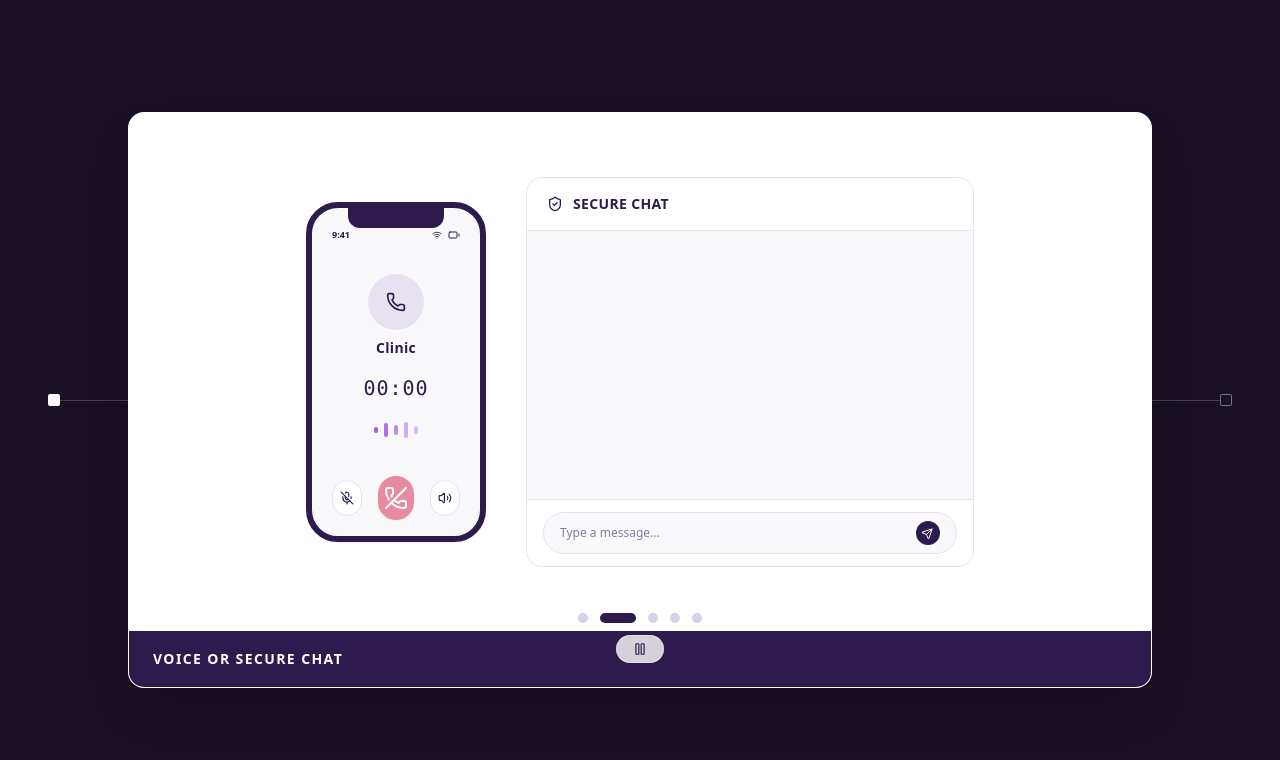
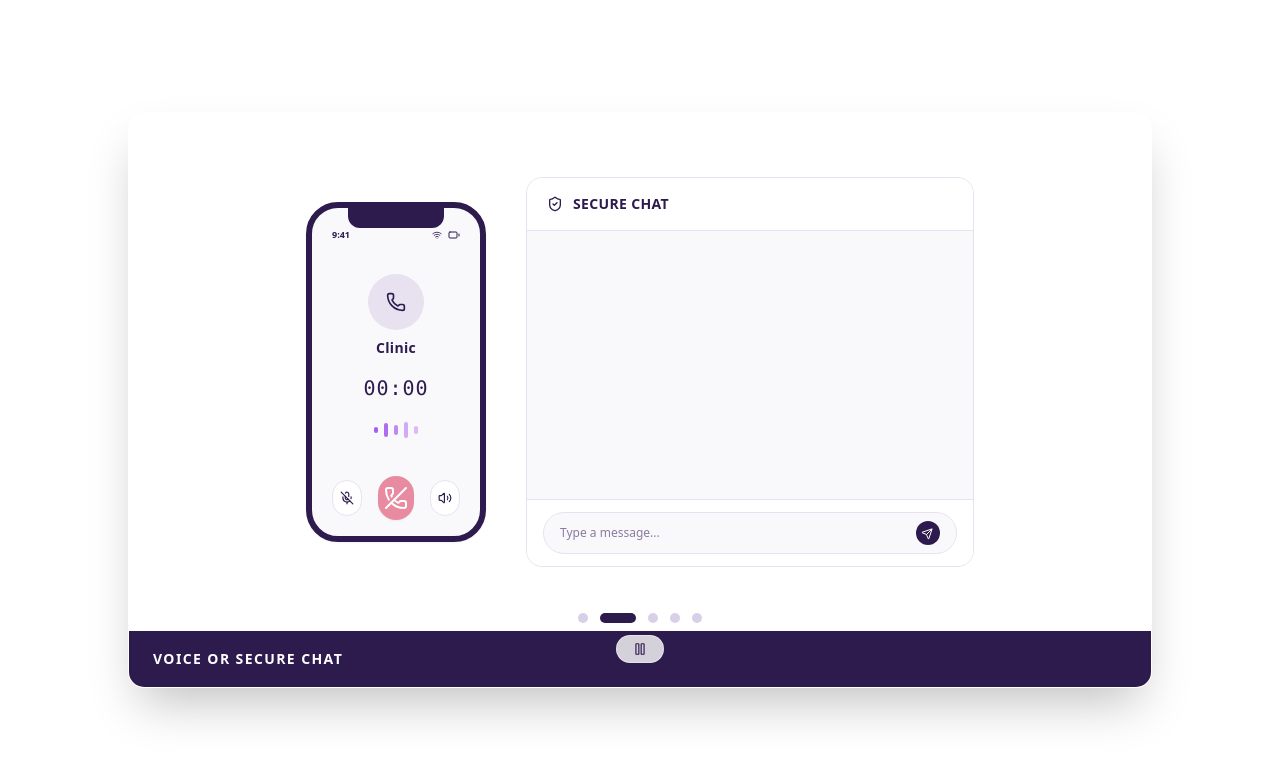
Before and after one commit to milar55/Viv-Health_magic-patterns-website-demo, a React (Vite) app: page / in a window 1280 px wide. Shown: the top 760 px of the page. Built offline with nearby package versions, Linux system fonts and the light colour scheme.

Commit message:
feat: make background white and remove horizontal lines on sides of animation

```diff
--- a/src/App.tsx
+++ b/src/App.tsx
@@ -2,7 +2,7 @@ import React from 'react';
 import { VivHealthDemo } from './components/VivHealthDemo';
 export function App() {
   return (
-    <main className="min-h-screen w-full bg-black">
+    <main className="min-h-screen w-full bg-white">
       <VivHealthDemo />
     </main>);
 
--- a/src/components/VivHealthDemo.tsx
+++ b/src/components/VivHealthDemo.tsx
@@ -56,16 +56,7 @@ export function VivHealthDemo() {
     }
   };
   return (
-    <div className="w-full min-h-screen bg-[#1A1025] flex items-center justify-center p-4 md:p-8 font-sans relative overflow-hidden">
-      {/* Kato-style Side Navigation Lines */}
-      <div className="absolute inset-0 pointer-events-none flex items-center justify-between px-4 md:px-12 z-0">
-        <div className="flex items-center w-full max-w-[1200px] mx-auto relative">
-          <div className="w-3 h-3 bg-white rounded-sm z-10" />
-          <div className="h-[1px] bg-white/20 flex-1" />
-          <div className="h-[1px] bg-white/20 flex-1" />
-          <div className="w-3 h-3 bg-[#1A1025] border border-white/40 rounded-sm z-10" />
-        </div>
-      </div>
+    <div className="w-full min-h-screen bg-white flex items-center justify-center p-4 md:p-8 font-sans relative overflow-hidden">
 
       <div
         className="relative w-full max-w-5xl aspect-[16/9] bg-white rounded-2xl shadow-2xl overflow-hidden border border-white/10 cursor-pointer z-10 flex flex-col"
```
